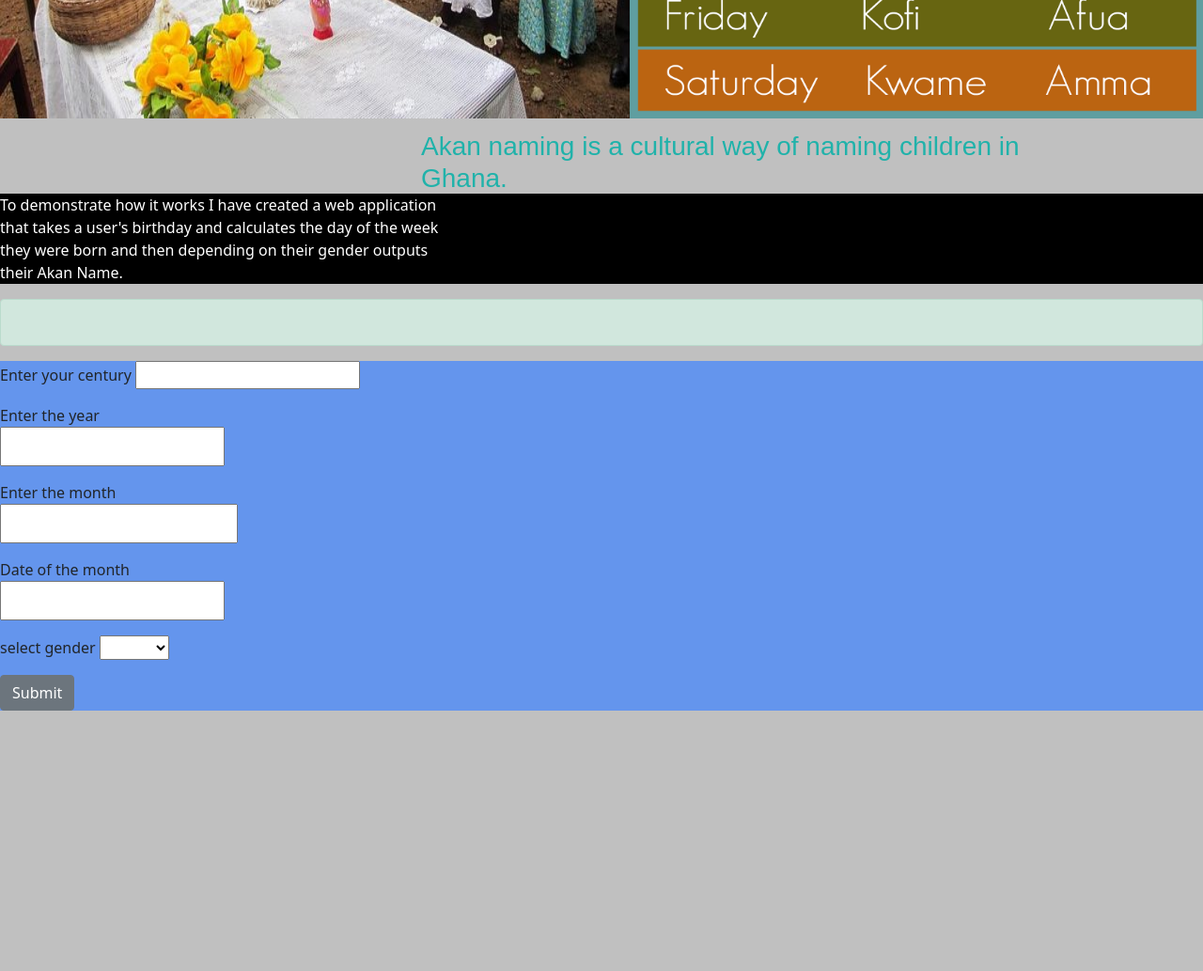
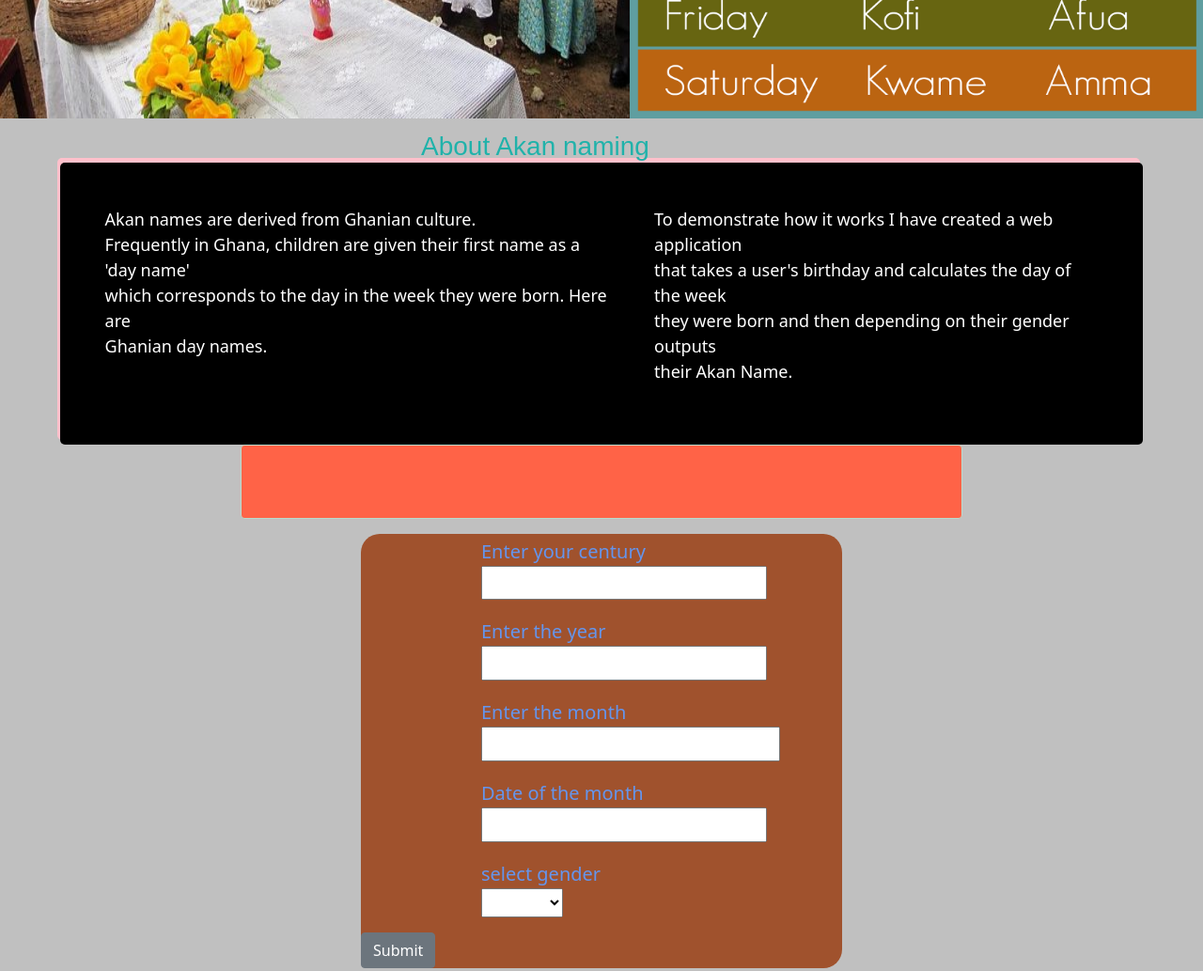
Before and after one commit to Koech-code/Ghanian-naming_culture, a plain HTML site: page index.html in a window 1280 px wide. Shown: the part 480-1513 px from the top of the page at 94% size. Before the commit the page ends 1236 px from the top, so only its background shows below. Drawn offline with Linux system fonts and the light colour scheme.

Commit message:
added more content and styles

```diff
--- a/Static/CSS/index.css
+++ b/Static/CSS/index.css
@@ -14,6 +14,17 @@ body{
 .description1{
     color: white;
     background-color: black;
+    display: flex;
+    justify-content: center;
+    margin: 0 5% 0 5%;
+    padding: 2%;
+    box-shadow: -3px -5px  pink ;
+    border-radius: 5px;
+}
+
+#description1, p{
+    padding: 2%;
+    font-size: 18px;
 }
 
 #picture2{
@@ -30,26 +41,24 @@ body{
 #month{
     padding-right:16px;
 }
-/* .day, input{
-    align-items: center;
-} */
+
 input:hover{
     background-color: paleturquoise;
 }
+
 input:focus{
     box-shadow: 0px 0px 5px forestgreen;
     outline: none;
     border-radius: 10px;
 }
 
-#calculate{
-    margin: 2% 0 0 40%;
-    background-color: tomato;
-    color: white;
-    box-shadow: 1px 3px peru;
-    width: 8vw;
+#output{
+    color: black;
+    font-family: Verdana, Geneva, Tahoma, sans-serif;
+    font-size: 30px;
+    text-align: center;
+    text-shadow: 2px -1px forestgreen;
 }
-
 h2:hover{
     color:lightcoral;
     cursor:progress;
@@ -58,7 +67,6 @@ h2:hover{
 h3{
     padding-left: 15%;
     align-items: center;
-    /* background-color: lawngreen; */
     margin: 1% 10% 0 20%;
     color:lightseagreen;
 }
@@ -71,11 +79,13 @@ h3{
     width: 8vw;
 }
 
-#radio{
-  text-align: center;
-  padding-left: 15%;
+#styled-form{
+    background-color: sienna;
+    margin: 0 30% 5% 30%;
+    border-radius: 20px;
+    padding-right: 15%;
 }
 
-#styled-form{
-    background-color: cornflowerblue;
+.fieldName{
+    color:cornflowerblue;
 }
--- a/index.html
+++ b/index.html
@@ -15,9 +15,10 @@
   <img id="picture2"src="Static/IMAGES/ghana-names.png" alt="ghana-names">
 </div>
   <div>
-      <h3>Akan naming is a cultural way of naming children in Ghana.</h3>
+      <h3>About Akan naming</h3>
 </div>
 <div class="description1">
+    <p>Akan names are derived from Ghanian culture.<br> Frequently in Ghana, children are given their first name as a 'day name'<br> which corresponds to the day in the week they were born. Here are<br> Ghanian day names.</p>
     <p>To demonstrate how it works I have created a web application<br>that takes a user's birthday and calculates the day of the week<br> they were born and then depending on their gender outputs<br> their Akan Name.</p>
 </div>
 
```
Also changed, not shown: Static/CSS/bootstrap4.css.
